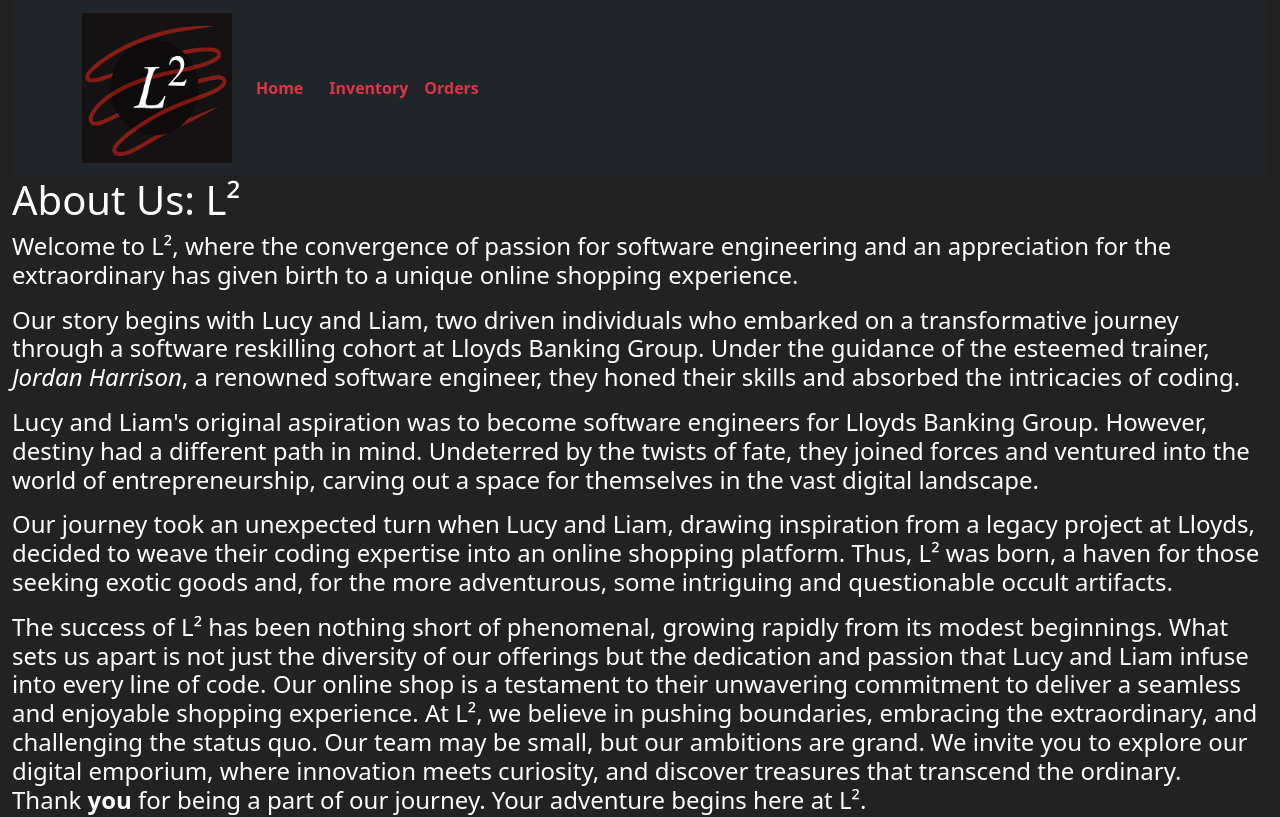
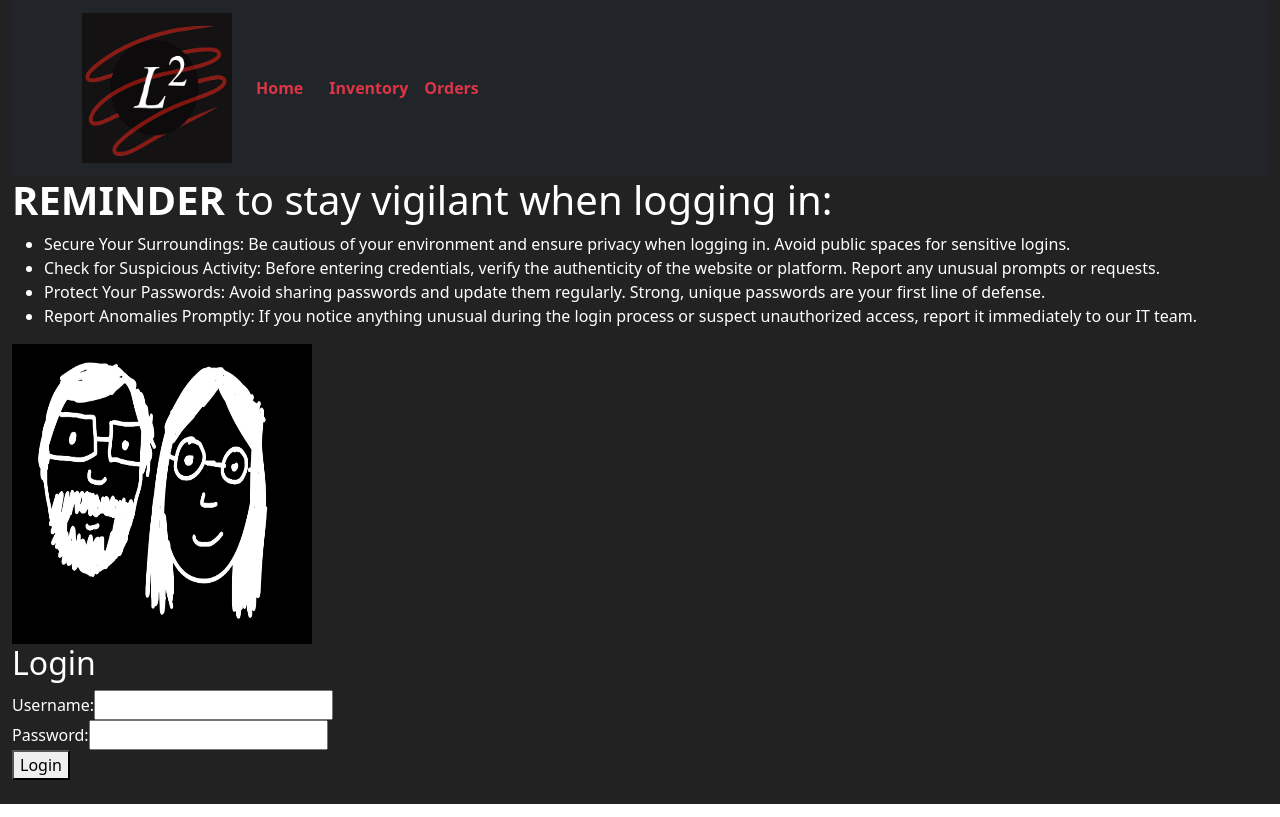
Before and after one commit to mikeatkoo01/ProjectFeatureFE, a React (Create React App) app: page / in a window 1280 px wide. Shown: the top 817 px of the page. Built offline with nearby package versions, Linux system fonts and the light colour scheme.

Commit message:
added log in feature and (apparently) humour to deflect from ineptitude of the actual coding

```diff
--- a/src/Components/Cart/CreateCart.jsx
+++ b/src/Components/Cart/CreateCart.jsx
@@ -4,15 +4,15 @@ import axios from "axios";
 function CreateCart() {
   const [customer, setCustomer] = useState("");
   const [carts, setCarts] = useState([]);
-  // const [itemName, setItemName] = useState("");
-  // const [itemPrice, setItemPrice] = useState(0);
-  // const [itemQuantity, setItemQuantity] = useState(0);
   const [selectedCartId, setSelectedCartId] = useState(null);
   const [items, setItems] = useState([]);
   const [selectedItemId, setSelectedItemId] = useState(null);
 
   useEffect(() => {
+    fetchCartsAndItems();
+  }, []); // Empty dependency array means this effect will run once after the initial render
 
+  const fetchCartsAndItems = () => {
     axios.get("http://localhost:8082/cart/get")
       .then((response) => {
         setCarts(response.data);
@@ -21,17 +21,16 @@ function CreateCart() {
         console.error(error);
       });
 
-
-  axios.get("http://localhost:8082/item/get")
+    axios.get("http://localhost:8082/item/get")
       .then((response) => {
         setItems(response.data);
       })
       .catch(error => {
         console.error(error);
       });
-  }, []);
+  };
 
-  function checkCart() {
+  const checkCart = () => {
     axios.get("http://localhost:8082/cart/get")
       .then((response) => {
         console.log(response);
@@ -51,20 +50,21 @@ function CreateCart() {
       .catch(error => {
         console.error(error);
       });
-  }
+  };
 
-  function createCart() {
+  const createCart = () => {
     axios.post("http://localhost:8082/cart/create", {
       customer
     })
     .then((response) => {
       setCustomer("");
       alert("Cart created successfully");
+      fetchCartsAndItems();
     })
     .catch((err) => console.error(err));
-  }
+  };
 
-  function addItemToCart() {
+  const addItemToCart = () => {
     if (!selectedCartId || !selectedItemId) {
       alert("Please select an item and a cart");
       return;
@@ -78,9 +78,10 @@ function CreateCart() {
     })
       .then(() => {
         alert("Item added to cart successfully");
+        fetchCartsAndItems();
       })
       .catch((err) => console.error(err));
-  }
+  };
 
   return (
     <div>
--- a/src/Home/Home.jsx
+++ b/src/Home/Home.jsx
@@ -1,32 +1,62 @@
- import TeamPhoto from './TeamPhoto.png';
+import React, { useState } from 'react';
+import 'bootstrap/dist/css/bootstrap.min.css';
+import TeamPhoto from './TeamPhoto.png';
+import Login from './Login';
 
 function Home() {
+    const [isLoggedIn, setLoggedIn] = useState(false);
+
+    const handleLogin = () => {
+        setLoggedIn(!isLoggedIn);
+    };
+
     return (
         <div>
-            <h1>About Us: L²</h1>
-            <h4>
-
-               <p> Welcome to L², where the convergence of passion for software engineering and an appreciation for the extraordinary has given birth to a unique online shopping experience. </p>
-
-               <p>Our story begins with Lucy and Liam, two driven individuals who embarked on a transformative journey through a software reskilling cohort at Lloyds Banking Group. Under the guidance of the esteemed trainer, <i>Jordan Harrison</i>, a renowned software engineer, they honed their skills and absorbed the intricacies of coding.</p>
-
-                <p>Lucy and Liam's original aspiration was to become software engineers for Lloyds Banking Group. However, destiny had a different path in mind. Undeterred by the twists of fate, they joined forces and ventured into the world of entrepreneurship, carving out a space for themselves in the vast digital landscape.</p>
-
-             <p>   Our journey took an unexpected turn when Lucy and Liam, drawing inspiration from a legacy project at Lloyds, decided to weave their coding expertise into an online shopping platform. Thus, L² was born, a haven for those seeking exotic goods and, for the more adventurous, some intriguing and questionable occult artifacts.</p>
-
-                The success of L² has been nothing short of phenomenal, growing rapidly from its modest beginnings. What sets us apart is not just the diversity of our offerings but the dedication and passion that Lucy and Liam infuse into every line of code. Our online shop is a testament to their unwavering commitment to deliver a seamless and enjoyable shopping experience.
-
-                At L², we believe in pushing boundaries, embracing the extraordinary, and challenging the status quo. Our team may be small, but our ambitions are grand. We invite you to explore our digital emporium, where innovation meets curiosity, and discover treasures that transcend the ordinary.
-
-               <p>Thank <b>you</b> for being a part of our journey. Your adventure begins here at L².</p> </h4>
-
-               <h8>UPDATE: Attendance to the Easter Weekend team excursion has become <u>mandatory</u>. Disciplinary action may be taken against non-attendees.</h8>
-<br></br>
-        <img src={TeamPhoto} style={{height:300, width:300}}/>
+            {isLoggedIn ? (
+                <div>
+                    <h1>About Us: L²</h1>
+                    <p>
+                        Welcome to L², where the convergence of passion for software engineering and an appreciation for the extraordinary has given birth to a unique online shopping experience.
+                    </p>
+                    <p>
+                        Our story begins with Lucy and Liam, two driven individuals who embarked on a transformative journey through a software reskilling cohort at Lloyds Banking Group. Under the guidance of the esteemed trainer, <i>Jordan Harrison</i>, a renowned software engineer, they honed their skills and absorbed the intricacies of coding.
+                    </p>
+                    <p>
+                        Lucy and Liam's original aspiration was to become software engineers for Lloyds Banking Group. However, destiny had a different path in mind. Undeterred by the twists of fate, they joined forces and ventured into the world of entrepreneurship, carving out a space for themselves in the vast digital landscape.
+                    </p>
+                    <p>
+                        Our journey took an unexpected turn when Lucy and Liam, drawing inspiration from a legacy project at Lloyds, decided to weave their coding expertise into an online shopping platform. Thus, L² was born, a haven for those seeking exotic goods and, for the more adventurous, some intriguing and questionable occult artifacts.
+                    </p>
+                    <p>
+                        The success of L² has been nothing short of phenomenal, growing rapidly from its modest beginnings. What sets us apart is not just the diversity of our offerings but the dedication and passion that Lucy and Liam infuse into every line of code. Our online shop is a testament to their unwavering commitment to deliver a seamless and enjoyable shopping experience.
+                    </p>
+                    <p>
+                        At L², we believe in pushing boundaries, embracing the extraordinary, and challenging the status quo. Our team may be small, but our ambitions are grand. We invite you to explore our digital emporium, where innovation meets curiosity, and discover treasures that transcend the ordinary.
+                    </p>
+                    <p>
+                        Thank <b>you</b> for being a part of our journey. Your adventure begins here at L².
+                    </p>
+                    <h2>Company Updates: Attendance to the Easter Weekend team excursion has become <u>mandatory</u>. Disciplinary action may be taken against non-attendees.</h2>
+                    <p>
+                        We would like to remind everyone, including our esteemed CEO Lucy Yates, that it is against UK employee law to engage in any activity that inflicts physical harm or discomfort on staff members, even as a means of addressing efficiency concerns.
+                    </p>
+                </div>
+            ) : (
+                <div>
+                    <h1><b>REMINDER </b>to stay vigilant when logging in: </h1>
+                    <ul>
+                        <li>Secure Your Surroundings: Be cautious of your environment and ensure privacy when logging in. Avoid public spaces for sensitive logins.</li>
+                        <li>Check for Suspicious Activity: Before entering credentials, verify the authenticity of the website or platform. Report any unusual prompts or requests.</li>
+                        <li>Protect Your Passwords: Avoid sharing passwords and update them regularly. Strong, unique passwords are your first line of defense.</li>
+                        <li>Report Anomalies Promptly: If you notice anything unusual during the login process or suspect unauthorized access, report it immediately to our IT team.</li>
+                    </ul>
+                    <img src={TeamPhoto} style={{height:300, width:300}}/>
+                    <Login onLogin={handleLogin} />
+                </div>
+            )}
+            <br />
         </div>
-    )
-
-
+    );
 }
 
 export default Home;
--- /dev/null
+++ b/src/Home/Login.jsx
@@ -0,0 +1,36 @@
+// Login.js
+import React, { useState } from 'react';
+import 'bootstrap/dist/css/bootstrap.min.css';
+
+const Login = ({ onLogin }) => {
+    const [username, setUsername] = useState('');
+    const [password, setPassword] = useState('');
+
+    const handleLogin = () => {
+
+        if (username && password) {
+            onLogin();
+        } else {
+            alert('Please enter valid credentials');
+        }
+    };
+
+    return (
+        <div>
+            <h2>Login</h2>
+            <label>
+                Username:
+                <input type="text" value={username} onChange={(e) => setUsername(e.target.value)} />
+            </label>
+            <br />
+            <label>
+                Password:
+                 <input type="password" value={password} onChange={(e) => setPassword(e.target.value)} />
+            </label>
+            <br />
+            <button onClick={handleLogin}>Login</button>
+        </div>
+    );
+};
+
+export default Login;
```
